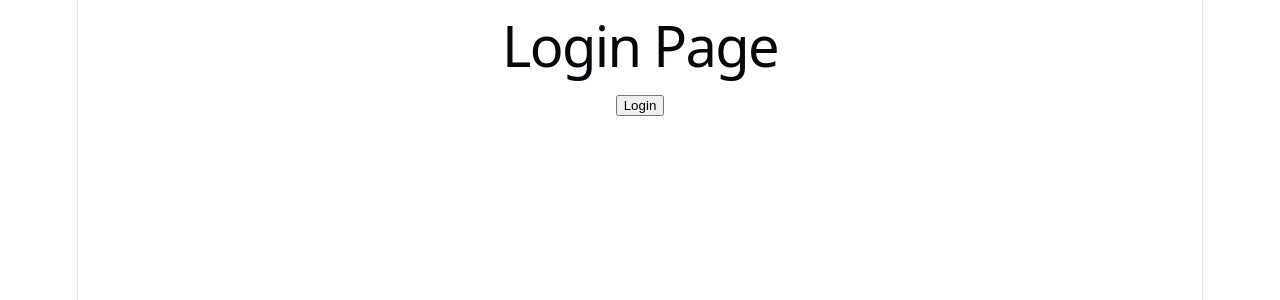
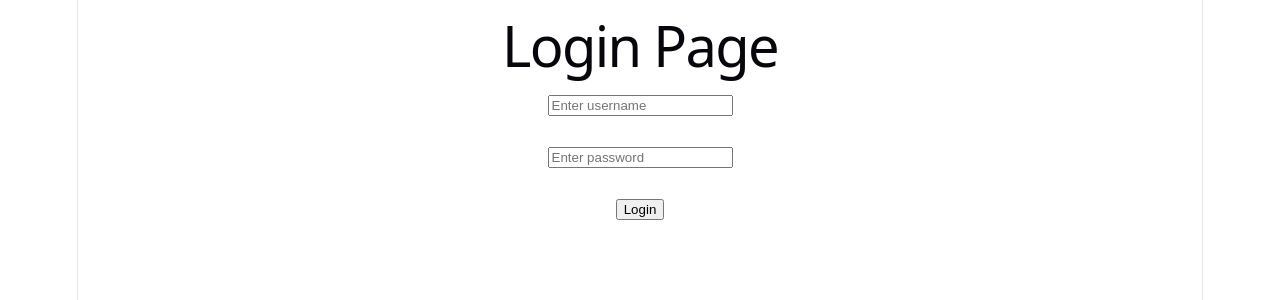
Before and after one commit to yahyayahya1996y-ship-it/midterm, a React (Vite) app: page /login in a window 1280 px wide. Shown: the top 300 px of the page. Built offline with nearby package versions, Linux system fonts and the light colour scheme.

Commit message:
update login.tsx ,so now we should have correct name and password

```diff
--- a/src/pages/Login.tsx
+++ b/src/pages/Login.tsx
@@ -2,10 +2,18 @@
 import { useNavigate } from "react-router-dom";
 
 function Login() {
+  const [username, setUsername] = useState("");
+  const [password, setPassword] = useState("");
   const [loading, setLoading] = useState(false);
+
   const navigate = useNavigate();
 
   const handleLogin = () => {
+    if (username !== "yahya" || password !== "yahya") {
+      alert("Wrong username or password");
+      return;
+    }
+
     const confirmLogin = window.confirm(
       "Are you sure you want to continue login?"
     );
@@ -30,7 +38,29 @@
           <div className="spinner-border" role="status"></div>
         </div>
       ) : (
-        <button onClick={handleLogin}>Login</button>
+        <div>
+          <input
+            type="text"
+            placeholder="Enter username"
+            value={username}
+            onChange={(e) => setUsername(e.target.value)}
+          />
+
+          <br />
+          <br />
+
+          <input
+            type="password"
+            placeholder="Enter password"
+            value={password}
+            onChange={(e) => setPassword(e.target.value)}
+          />
+
+          <br />
+          <br />
+
+          <button onClick={handleLogin}>Login</button>
+        </div>
       )}
     </div>
   );
```
